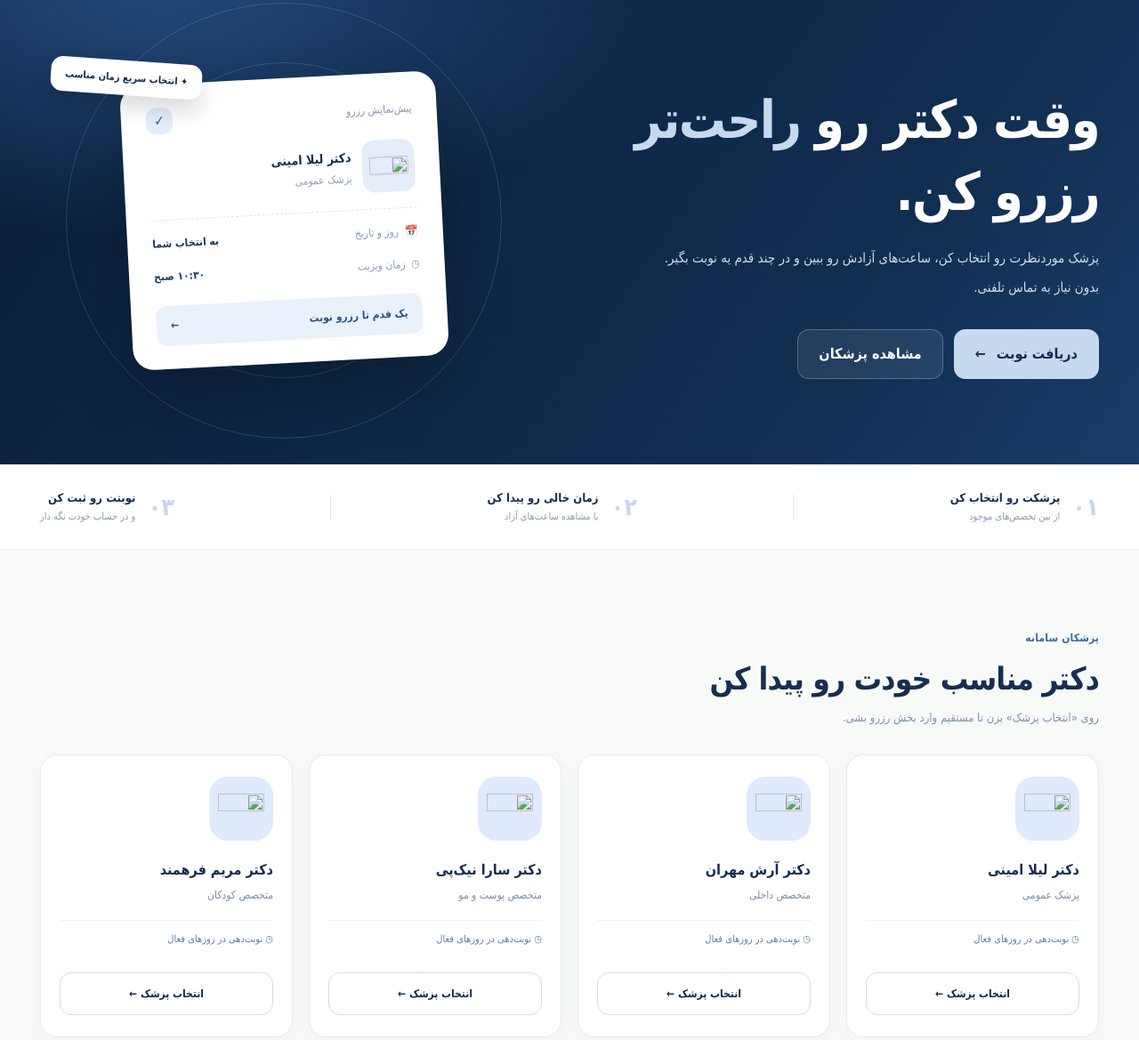
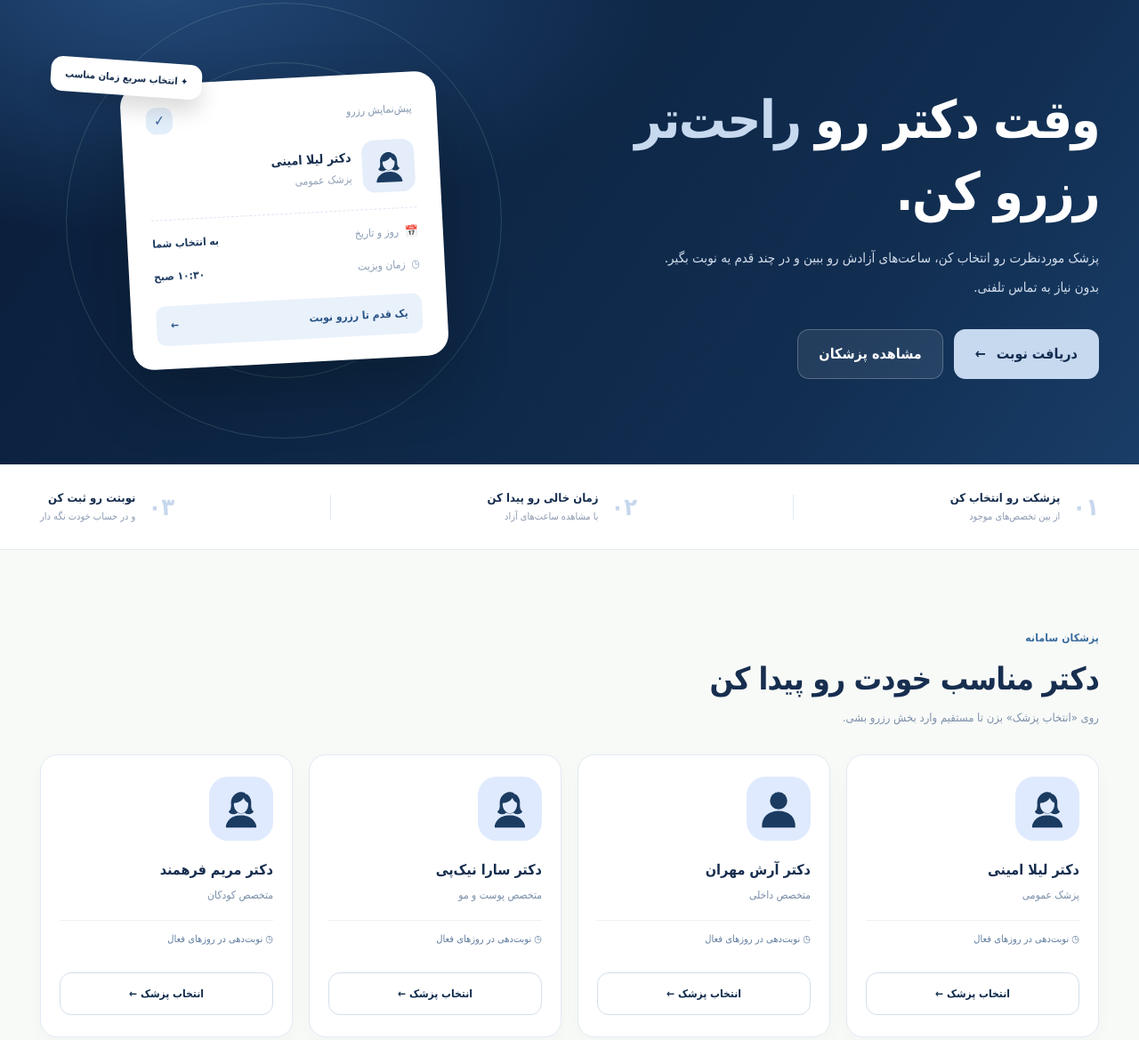
Before and after one commit to trynafindaida/Appointment-Booking-System, a plain HTML site: page index.html in a window 1280 px wide. Shown: the part 102-1271 px from the top of the page at 89% size. Drawn offline with Linux system fonts and the light colour scheme; files that its build step writes are made by us from their sources.

Commit message:
Update avatar image paths in index.html

```diff
--- a/index.html
+++ b/index.html
@@ -6,7 +6,7 @@
 <meta content="#112b4b" name="theme-color"/>
 <meta content="ویزیت‌یار | نسخه نمایشی سامانه رزرو نوبت ویزیت پزشک" name="description"/>
 <title>ویزیت‌یار | نوبت‌دهی آنلاین پزشک</title>
-<link href="static/style.css" rel="stylesheet"/>
+<link href="style.css" rel="stylesheet"/>
 
 </head>
 <body>
@@ -45,7 +45,7 @@
 <div class="preview-card">
 <div class="preview-top"><span class="preview-label">پیش‌نمایش رزرو</span><span class="preview-check">✓</span></div>
 <div class="preview-physician">
-<div class="preview-avatar"><img alt="" height="44" src="static/avatar-female.svg" width="44"/></div>
+<div class="preview-avatar"><img alt="" height="44" src="avatar-female.svg" width="44"/></div>
 <div><strong>دکتر لیلا امینی</strong><small>پزشک عمومی</small></div>
 </div>
 <div class="preview-divider"></div>
@@ -69,25 +69,25 @@
 <div class="container">
 <div class="section-head"><div><span class="eyebrow">پزشکان سامانه</span><h2>دکتر مناسب خودت رو پیدا کن</h2><p>روی «انتخاب پزشک» بزن تا مستقیم وارد بخش رزرو بشی.</p></div></div>
 <div aria-live="polite" class="doctors-grid" id="doctors-grid"><article class="doctor-card">
-<div class="doctor-avatar" style="background-color:#dfeafe"><img alt="" height="52" src="static/avatar-female.svg" width="52"/></div>
+<div class="doctor-avatar" style="background-color:#dfeafe"><img alt="" height="52" src="avatar-female.svg" width="52"/></div>
 <h3>دکتر لیلا امینی</h3>
 <div class="specialty">پزشک عمومی</div>
 <div class="doctor-detail">◷ نوبت‌دهی در روزهای فعال</div>
 <a class="button button-outline" href="#booking">انتخاب پزشک ←</a>
 </article><article class="doctor-card">
-<div class="doctor-avatar" style="background-color:#dfeafe"><img alt="" height="52" src="static/avatar-male.svg" width="52"/></div>
+<div class="doctor-avatar" style="background-color:#dfeafe"><img alt="" height="52" src="avatar-male.svg" width="52"/></div>
 <h3>دکتر آرش مهران</h3>
 <div class="specialty">متخصص داخلی</div>
 <div class="doctor-detail">◷ نوبت‌دهی در روزهای فعال</div>
 <a class="button button-outline" href="#booking">انتخاب پزشک ←</a>
 </article><article class="doctor-card">
-<div class="doctor-avatar" style="background-color:#dfeafe"><img alt="" height="52" src="static/avatar-female.svg" width="52"/></div>
+<div class="doctor-avatar" style="background-color:#dfeafe"><img alt="" height="52" src="avatar-female.svg" width="52"/></div>
 <h3>دکتر سارا نیک‌پی</h3>
 <div class="specialty">متخصص پوست و مو</div>
 <div class="doctor-detail">◷ نوبت‌دهی در روزهای فعال</div>
 <a class="button button-outline" href="#booking">انتخاب پزشک ←</a>
 </article><article class="doctor-card">
-<div class="doctor-avatar" style="background-color:#dfeafe"><img alt="" height="52" src="static/avatar-female.svg" width="52"/></div>
+<div class="doctor-avatar" style="background-color:#dfeafe"><img alt="" height="52" src="avatar-female.svg" width="52"/></div>
 <h3>دکتر مریم فرهمند</h3>
 <div class="specialty">متخصص کودکان</div>
 <div class="doctor-detail">◷ نوبت‌دهی در روزهای فعال</div>
```
